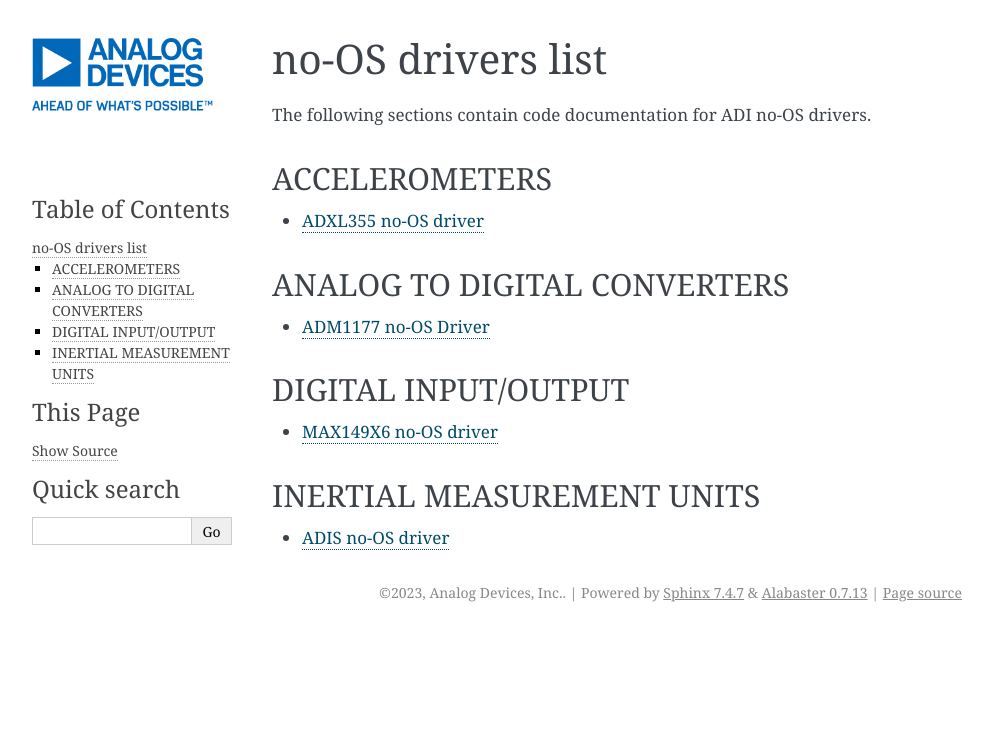
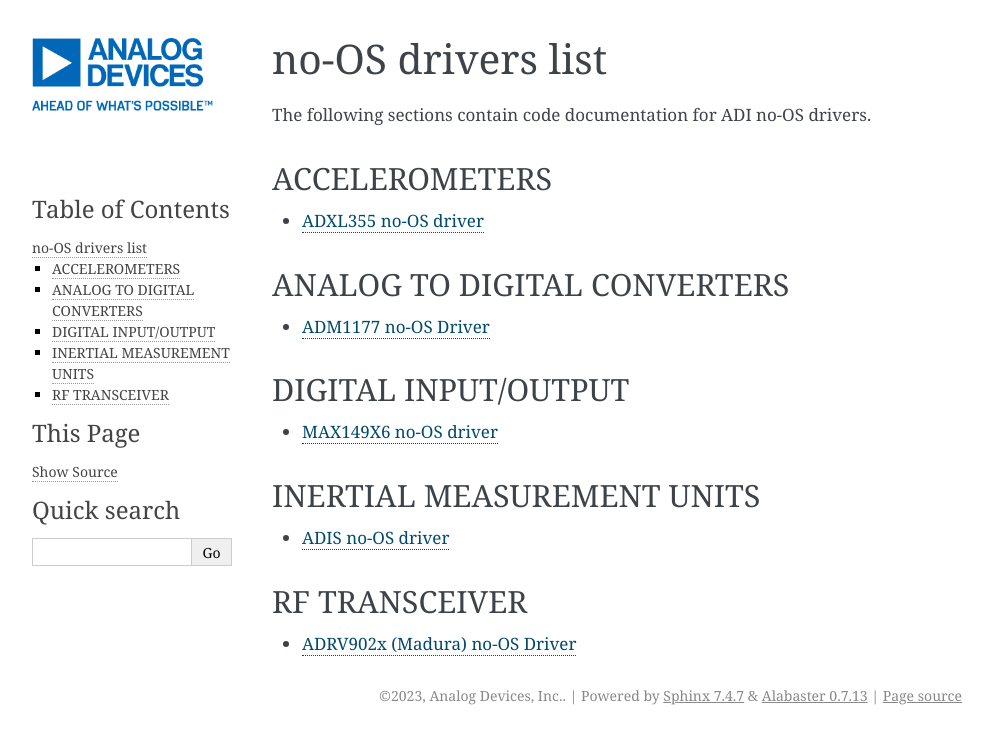
Before and after one commit to CiprianRegus/no-OS-core, a Sphinx documentation site: the page built from doc/sphinx/source/drivers_doc.rst, in a window 1280 px wide. Shown: the top 744 px of the page, without its empty margins (148-1141 px from the left). Built offline with Sphinx 7.4.7, drawn with Linux system fonts in a browser that asks for light colours.

Commit message:
doc: sphinx: Add adrv9025 support
Integrate ADRV9025 documentation into the sphinx no-OS drivers build.

Signed-off-by: George Mois <george.mois@analog.com>

```diff
--- /dev/null
+++ b/doc/sphinx/source/drivers/adrv9025.rst
@@ -0,0 +1 @@
+.. include:: ../../../../drivers/rf-transceiver/madura/README.rst
--- a/doc/sphinx/source/drivers_doc.rst
+++ b/doc/sphinx/source/drivers_doc.rst
@@ -31,3 +31,10 @@ INERTIAL MEASUREMENT UNITS
    :maxdepth: 1
 
    drivers/adis
+
+RF TRANSCEIVER
+==============
+.. toctree::
+   :maxdepth: 1
+
+   drivers/adrv9025
```
